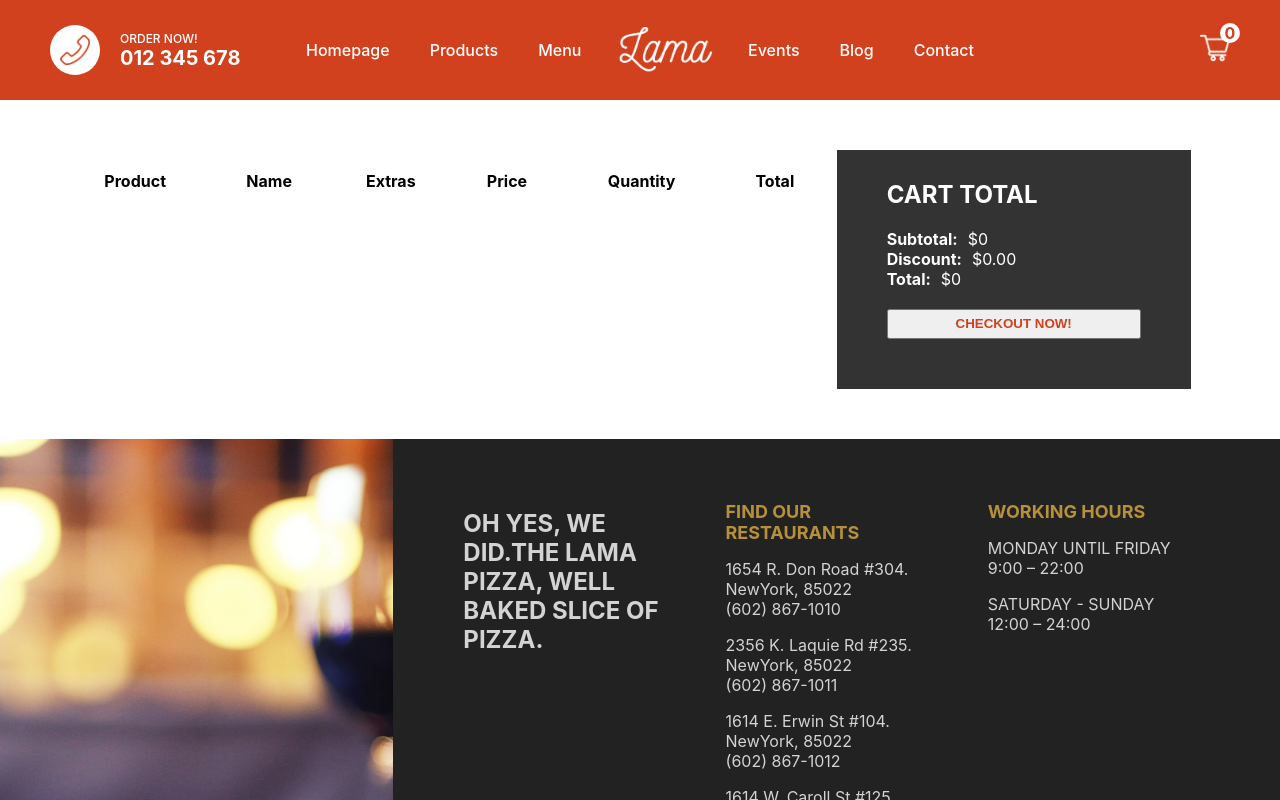
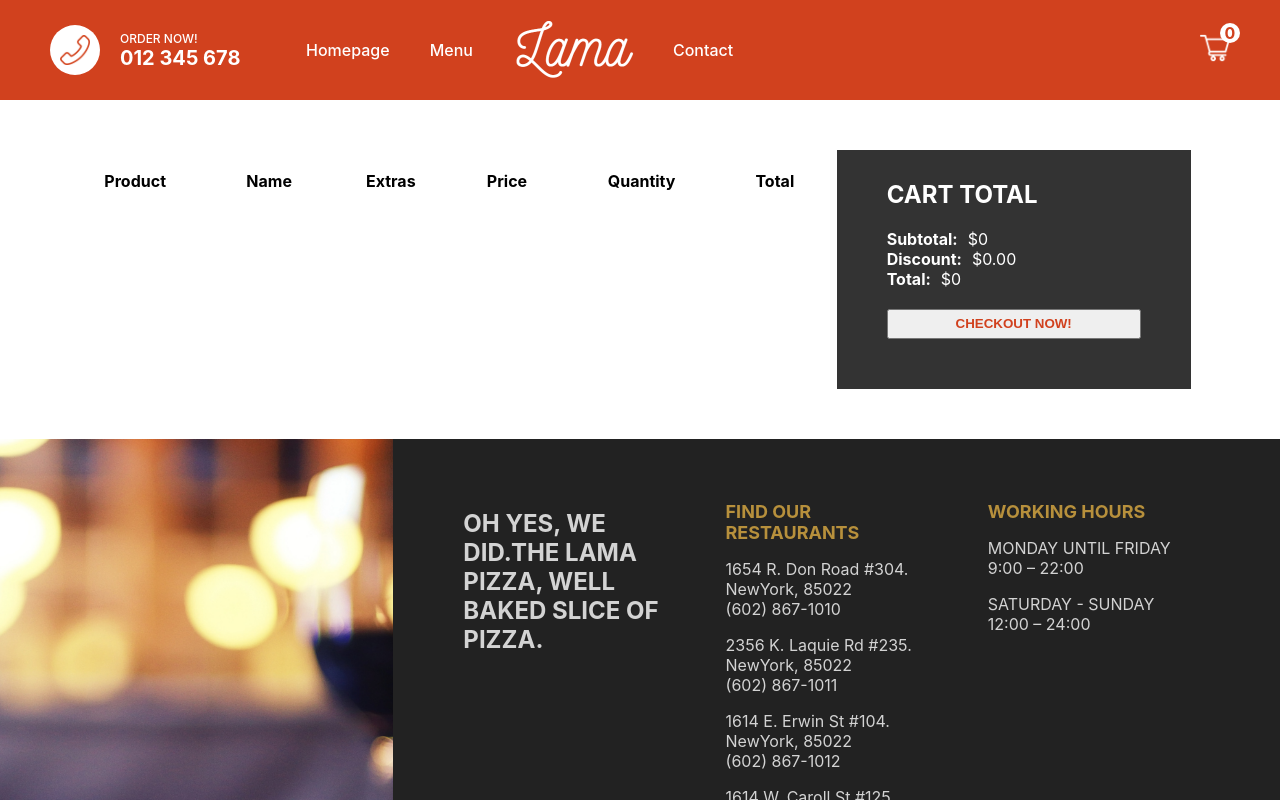
Before and after one commit to MuscleheadDeveloper/gwens-shawarma, a Next.js app: page /cart in a window 1280 px wide. Shown: the top 800 px of the page. Built offline with nearby package versions, Linux system fonts and the light colour scheme.

Commit message:
navbar edit

```diff
--- a/components/Navbar.jsx
+++ b/components/Navbar.jsx
@@ -5,6 +5,7 @@ import Link from "next/link";
 
 const Navbar = () => {
   const quantity = useSelector((state) => state.cart.quantity);
+  const phone = "08101592754"
   return (
     <div className={styles.container}>
       <div className={styles.item}>
@@ -13,7 +14,11 @@ const Navbar = () => {
         </div>
         <div className={styles.texts}>
           <div className={styles.text}>ORDER NOW!</div>
-          <div className={styles.text}>012 345 678</div>
+
+          <a href={`tel:${phone}`}>
+            {" "}
+            <div className={styles.text}>012 345 678</div>{" "}
+          </a>
         </div>
       </div>
       <div className={styles.item}>
@@ -21,11 +26,8 @@ const Navbar = () => {
           <Link href="/" passHref>
             <li className={styles.listItem}>Homepage</li>
           </Link>
-          <li className={styles.listItem}>Products</li>
           <li className={styles.listItem}>Menu</li>
           <Image src="/img/logo.png" alt="" width="160px" height="69px" />
-          <li className={styles.listItem}>Events</li>
-          <li className={styles.listItem}>Blog</li>
           <li className={styles.listItem}>Contact</li>
         </ul>
       </div>
```
